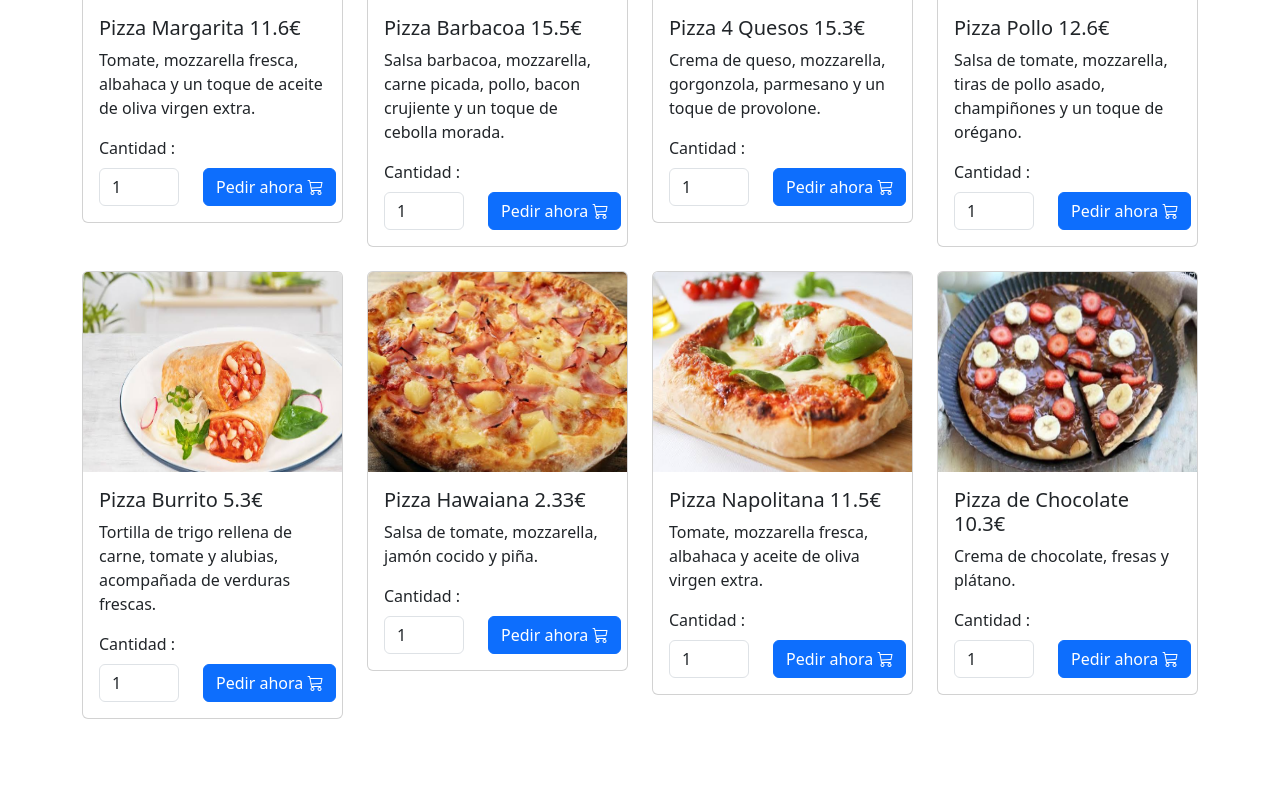
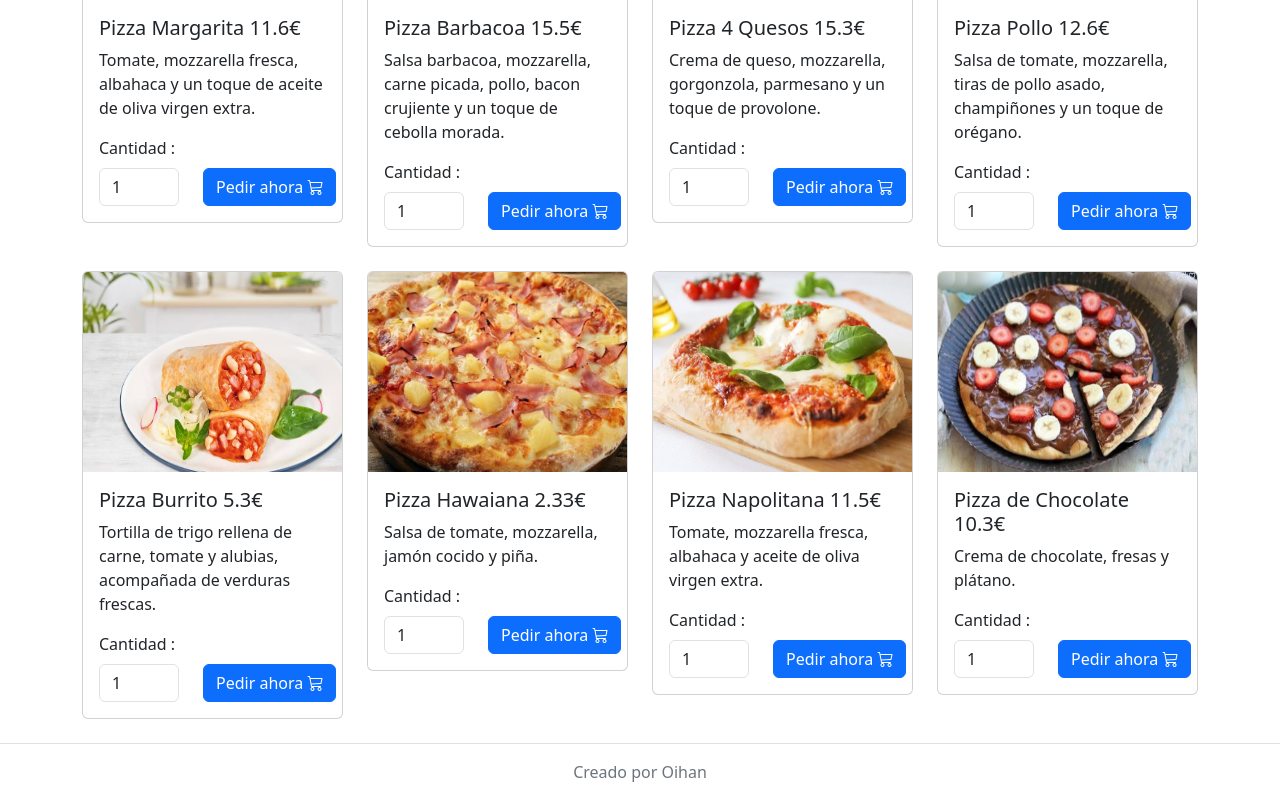
Before and after one commit to oiihann95/4VPizza, an Angular app: page / in a window 1280 px wide. Shown: the part 391-1191 px from the top of the page. Before the commit the page ends 1134 px from the top, so only its background shows below. Built offline with nearby package versions, Linux system fonts and the light colour scheme.

Commit message:
Crear footer y añadir una carpeta models para meter las clases Pizza y itemPedido

```diff
--- a/src/app/app.html
+++ b/src/app/app.html
@@ -1,3 +1,5 @@
 <app-navbar-pizza></app-navbar-pizza>
 
 <router-outlet></router-outlet>
+
+<app-footer></app-footer>
--- a/src/app/app.ts
+++ b/src/app/app.ts
@@ -3,10 +3,11 @@ import { RouterOutlet } from '@angular/router';
 
 import { ColumnasPizzas } from './columnas-pizzas/columnas-pizzas';
 import { FomularioPedido } from './fomulario-pedido/fomulario-pedido';
+import { Footer } from './footer/footer';
 import { NavbarPizza } from './navbar-pizza/navbar-pizza';
 
 @Component({
-  imports: [RouterOutlet, ColumnasPizzas, NavbarPizza, FomularioPedido],
+  imports: [RouterOutlet, ColumnasPizzas, NavbarPizza, FomularioPedido, Footer],
   selector: 'app-root',
   styleUrl: './app.scss',
   templateUrl: './app.html',
--- a/src/app/columnas-pizzas/columnas-pizzas.ts
+++ b/src/app/columnas-pizzas/columnas-pizzas.ts
@@ -1,33 +1,12 @@
 import { Component, inject } from '@angular/core';
+import { ItemPedido } from '../models/ItemPedido';
+import { Pizza } from '../models/Pizzas';
 import { PedidoService } from '../servicios/pedido';
 
 
 
 
-export class Pizza {
-  nombre: string;
-  ingredientes: string;
-  imagen: string;
-  precio: number;
 
-  constructor(nombre: string, ingredientes: string, imagen: string, precio: number) {
-    this.nombre = nombre;
-    this.ingredientes = ingredientes;
-    this.imagen = imagen;
-    this.precio = precio;
-  }
-
-
-}
-export class ItemPedido {
-  pizza: Pizza;
-  cantidad: number;
-
-  constructor(pizza: Pizza, cantidad: number) {
-    this.pizza = pizza;
-    this.cantidad = cantidad;
-  }
-}
 @Component({
   imports: [],
   selector: 'app-columnas-pizzas',
--- /dev/null
+++ b/src/app/footer/footer.html
@@ -0,0 +1,3 @@
+<footer class="footer">
+  <p>Creado por Oihan</p>
+</footer>
--- /dev/null
+++ b/src/app/footer/footer.scss
@@ -0,0 +1,10 @@
+.footer {
+  padding: 1rem;
+  border-top: 1px solid #dee2e6;
+  color: #6c757d;
+  text-align: center;
+}
+
+.footer p {
+  margin: 0;
+}
--- /dev/null
+++ b/src/app/models/ItemPedido.ts
@@ -0,0 +1,10 @@
+import { Pizza } from "./Pizzas";
+export class ItemPedido {
+    pizza: Pizza;
+    cantidad: number;
+
+    constructor(pizza: Pizza, cantidad: number) {
+        this.pizza = pizza;
+        this.cantidad = cantidad;
+    }
+}
--- /dev/null
+++ b/src/app/models/Pizzas.ts
@@ -0,0 +1,15 @@
+export class Pizza {
+    nombre: string;
+    ingredientes: string;
+    imagen: string;
+    precio: number;
+
+    constructor(nombre: string, ingredientes: string, imagen: string, precio: number) {
+        this.nombre = nombre;
+        this.ingredientes = ingredientes;
+        this.imagen = imagen;
+        this.precio = precio;
+    }
+
+
+}
--- a/src/app/servicios/pedido.ts
+++ b/src/app/servicios/pedido.ts
@@ -1,5 +1,5 @@
 import { Injectable } from '@angular/core';
-import { ItemPedido } from '../columnas-pizzas/columnas-pizzas';
+import { ItemPedido } from '../models/ItemPedido';
 
 @Injectable({
     providedIn: 'root'
```
Also changed, not shown: src/app/footer/footer.ts (added, +9 -0 lines), 1 other file (tests, documents, lock files or other folders).
